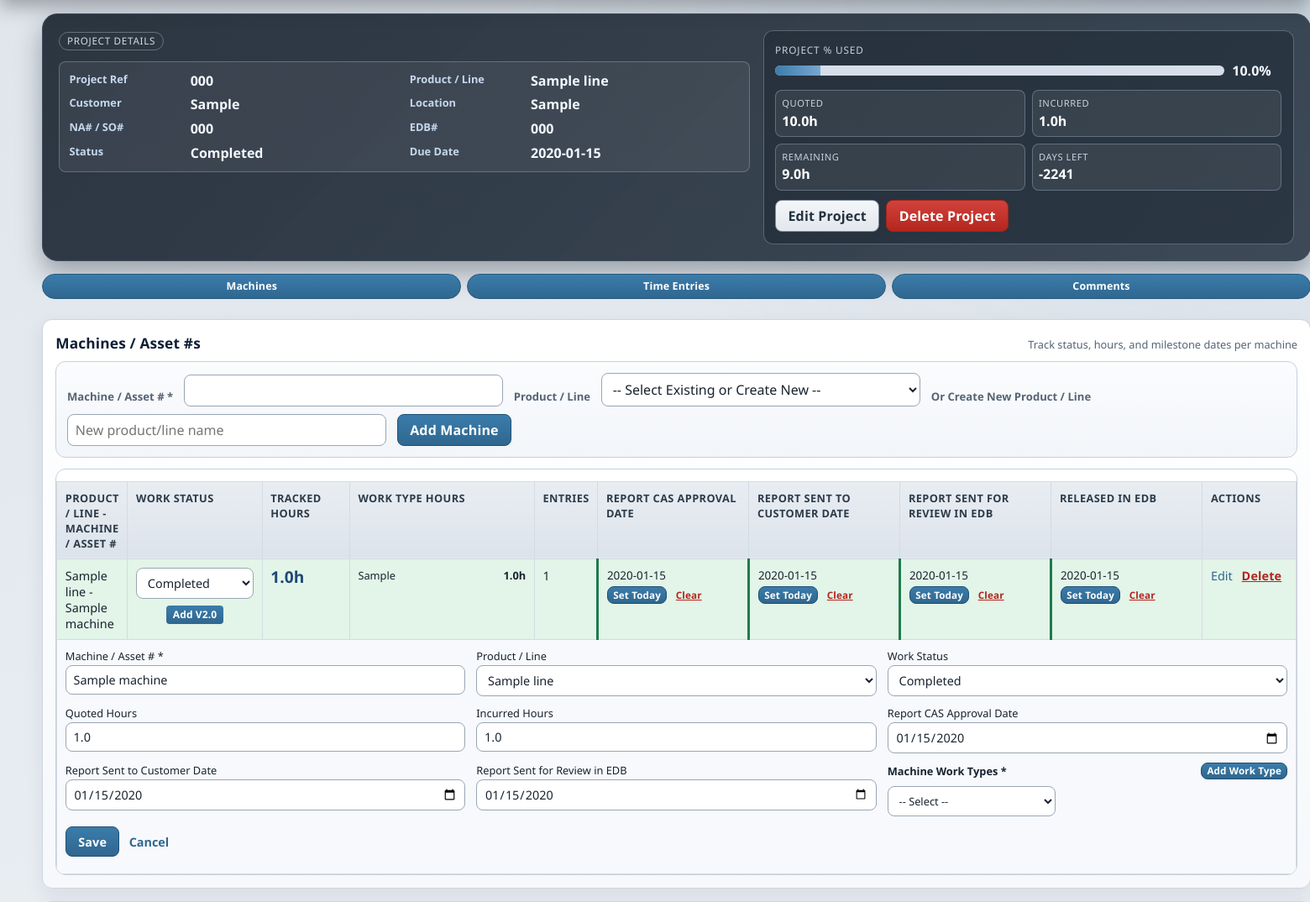
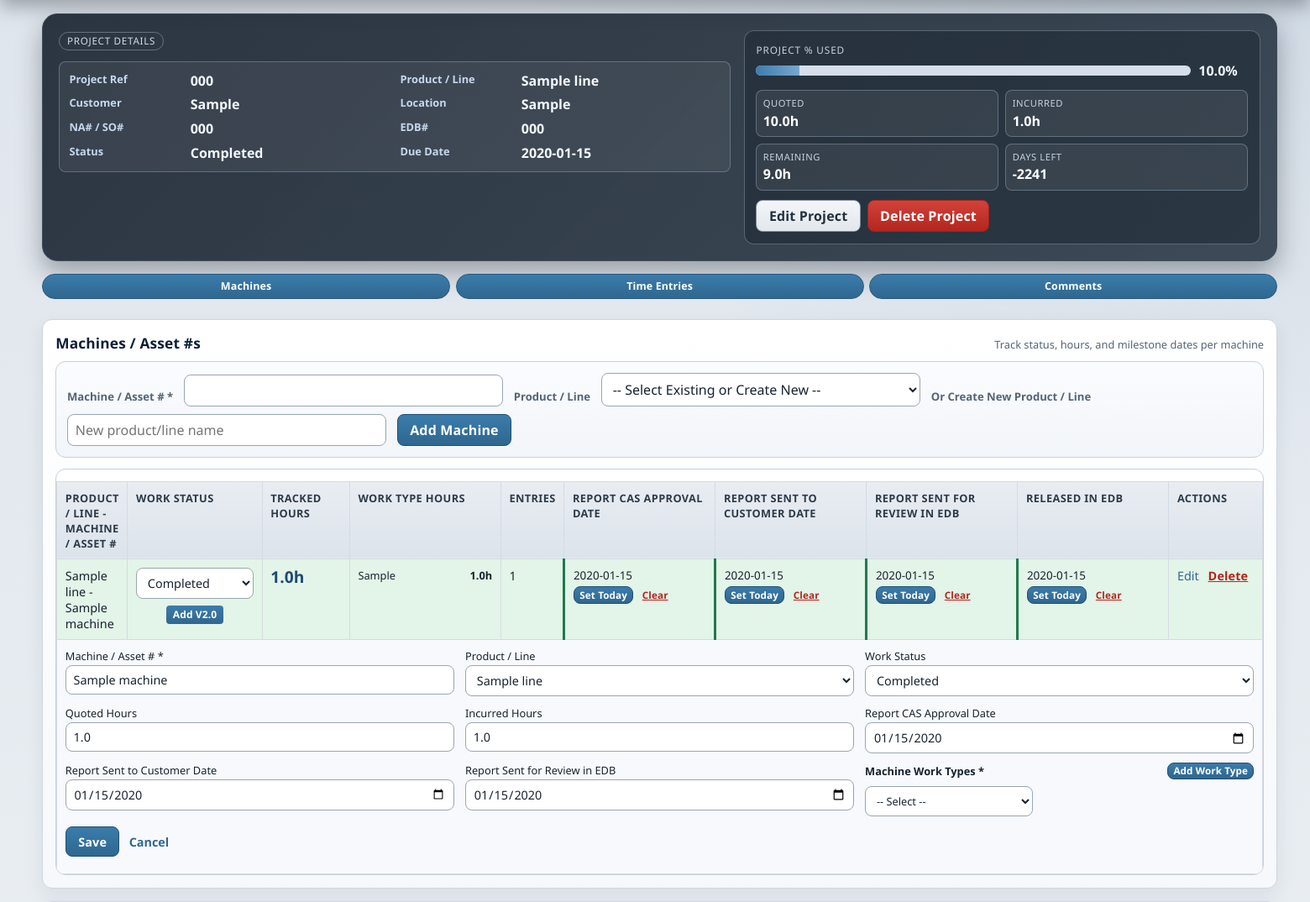
Before and after one commit to AdashAZ/Project-Tracker, a Flask app: page /projects/1?edit_machine=1 in a window 1560 px wide. Shown: the part 58-1132 px from the top of the page at 84% size. Run offline with Flask 3, Linux system fonts and the light colour scheme; tables that the repository leaves empty hold one stand-in row (values such as "Sample post").

Commit message:
Changed column widths in the Machines / Asset #s table

```diff
--- a/static/css/styles.css
+++ b/static/css/styles.css
@@ -951,7 +951,8 @@ tr:nth-child(even) td {
 }
 
 .machine-col-worktype-hours {
-  min-width: 220px;
+  min-width: 180px;
+  width: 180px;
 }
 
 .machine-worktype-hours-list {
```
